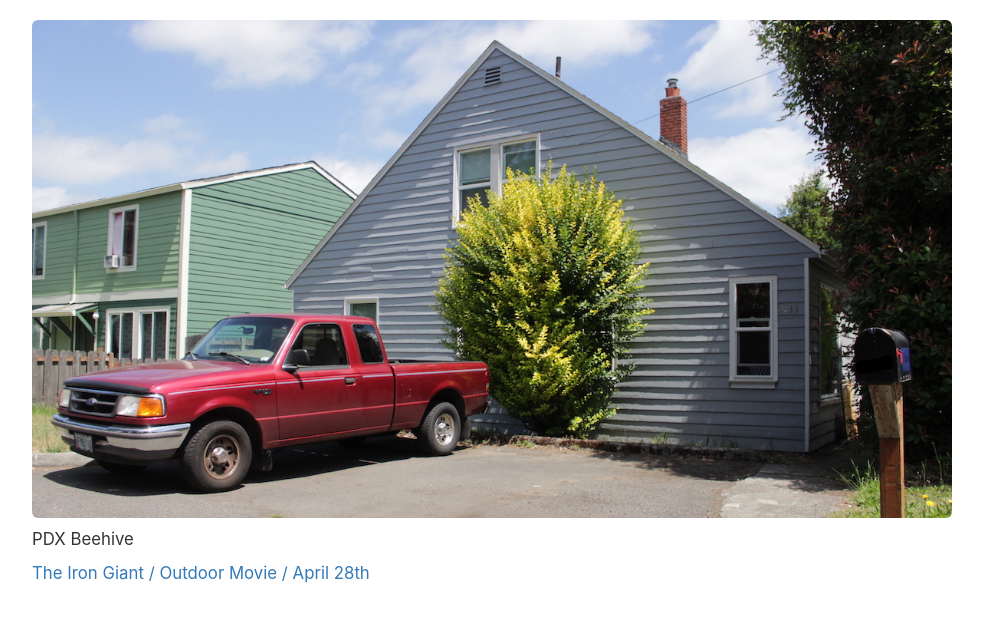
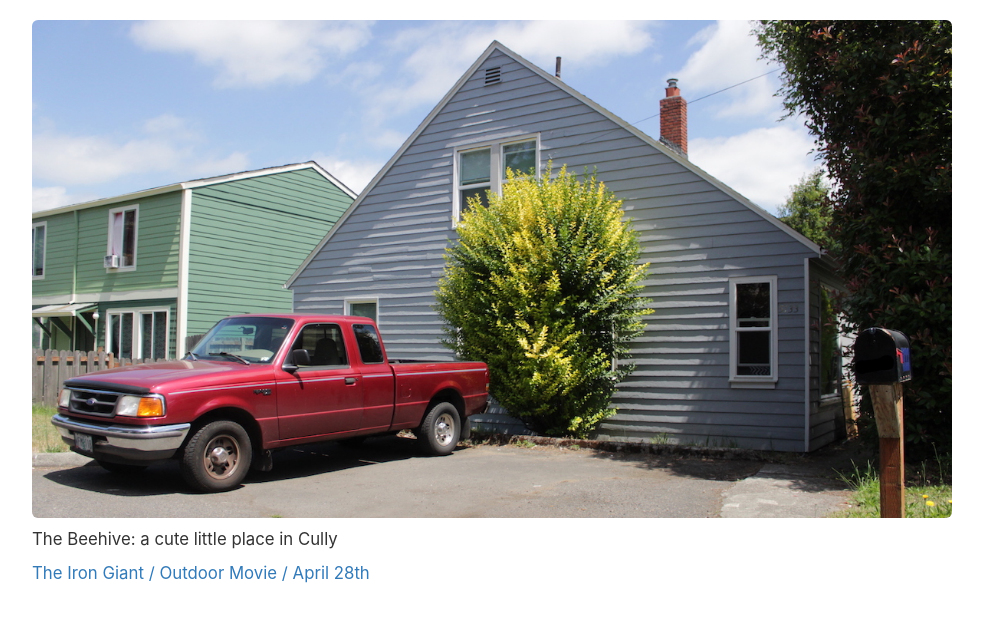
Before and after one commit to eliduke/pdxbeehive.com, a Jekyll site: the page built from index.html, in a window 1280 px wide. Shown: the top 622 px of the page, without its empty margins (148-1131 px from the left). Built offline with Jekyll 4.4.1, drawn with Linux system fonts in a browser that asks for light colours; nearby versions of some CDN libraries.

Commit message:
Better homepage copy

```diff
--- a/index.html
+++ b/index.html
@@ -6,10 +6,12 @@
 
 <img class="header img-rounded img-responsive" src="images/homepage/beehive.jpg" />
 
-<p>PDX Beehive</p>
+<p>The Beehive: a cute little place in Cully</p>
 
 <p>
-  <a href="/events/2018-04-28-outdoor-movie-iron-giant/">The Iron Giant / Outdoor Movie / April 28th</a>
+  <a href="/events/2018-04-28-outdoor-movie-iron-giant/">
+    The Iron Giant / Outdoor Movie / April 28th
+  </a>
 </p>
 
 <!-- <h3>Lavendar Room for Rent!</h3>
```
